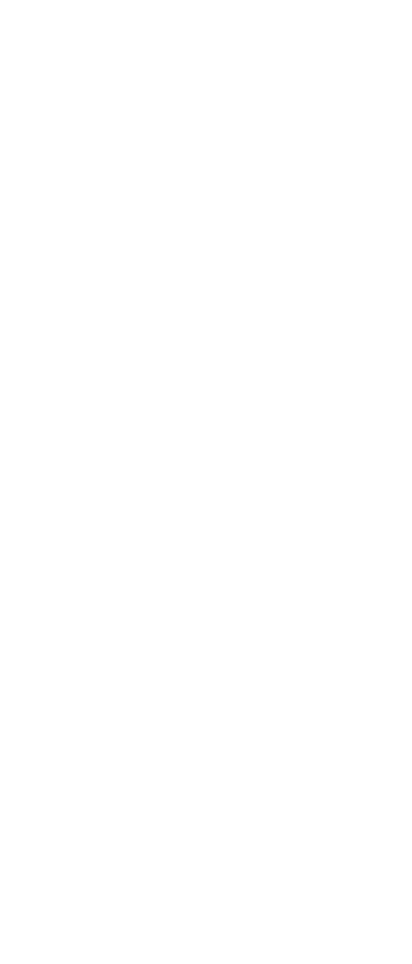
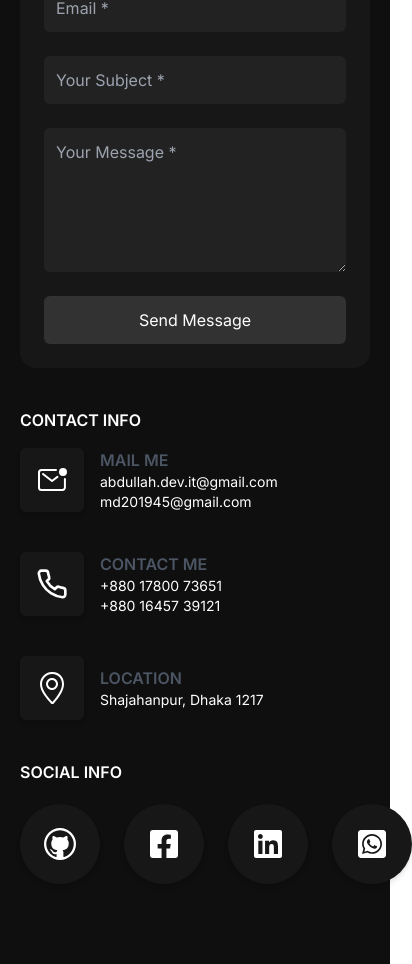
Before and after one commit to Md-Abdullah-321/Personal-portfolio, a Next.js app: page / in a window 390 px wide. Shown: the part 6340-7304 px from the top of the page, 412 px wide, since content can reach past the window. Before the commit the page ends 6072 px from the top, so only its background shows below. Built offline with nearby package versions, Linux system fonts and the light colour scheme.

Commit message:
added contact section with responsiveness

```diff
--- /dev/null
+++ b/app/contact.js
@@ -0,0 +1,100 @@
+"use client"
+
+import { useState } from "react";
+import { FaFacebookSquare, FaLinkedin, FaWhatsappSquare } from "react-icons/fa";
+import { FiPhone } from "react-icons/fi";
+import { IoMailUnreadOutline } from "react-icons/io5";
+import { SlLocationPin } from "react-icons/sl";
+import { VscGithub } from "react-icons/vsc";
+
+const init = {
+    name: "",
+    email:"",
+    subject:"",
+    message: ""
+}
+
+export default function Contact() {
+    const [formData, setFormData] = useState({...init});
+  return (
+    <div className="min-h-[700px] bg-[#0F0F0F] flex justify-between items-center" id="contact">
+        <div className="w-full px-5 lg:px-0 lg:w-9/12 mx-auto py-20 sm:py-10 flex flex-col-reverse lg:flex-row justify-between items-center">
+                    {/* contact info & social info */}
+        <div className="w-full lg:w-1/3 mt-10 ">
+            {/* contact info  */}
+            <div>
+                <h3 className="text-white uppercase font-semibold">Contact info</h3>
+                <div className="flex justify-between items-center lg:items-start md:flex-row lg:flex-col gap-y-10 mt-4 flex-wrap sm:flex-nowrap">
+                    <div className="flex items-center gap-x-4">
+                        {/* icon  */}
+                        <div>
+                            <p className="bg-[#171717] p-4 rounded-md shadow-md">{<IoMailUnreadOutline className="text-white w-8 h-8"/>}</p>
+                        </div>
+                        {/* text  */}
+                        <div>
+                            <h4 className="text-gray-600 font-semibold uppercase">Mail Me</h4>
+                            <p className="text-white text-sm">abdullah.dev.it@gmail.com</p>
+                            <p className="text-white text-sm">md201945@gmail.com</p>
+                        </div>
+                    </div>
+
+                    <div className="flex items-center gap-x-4">
+                        {/* icon  */}
+                        <div>
+                            <p className="bg-[#171717] p-4 rounded-md shadow-md">{<FiPhone className="text-white w-8 h-8"/>}</p>
+                        </div>
+                        {/* text  */}
+                        <div>
+                            <h4 className="text-gray-600 font-semibold uppercase">Contact Me</h4>
+                            <p className="text-white text-sm">+880 17800 73651</p>
+                            <p className="text-white text-sm">+880 16457 39121</p>
+                        </div>
+                    </div>
+
+                    <div className="flex items-center gap-x-4">
+                        {/* icon  */}
+                        <div>
+                            <p className="bg-[#171717] p-4 rounded-md shadow-md">{<SlLocationPin className="text-white w-8 h-8"/>}</p>
+                        </div>
+                        {/* text  */}
+                        <div>
+                            <h4 className="text-gray-600 font-semibold uppercase">Location</h4>
+                            <p className="text-white text-sm">Shajahanpur, Dhaka 1217</p>
+                        </div>
+                    </div>
+                </div>
+            </div>
+
+            {/* social info  */}
+            <div className="mt-10 lg:mt-20">
+            <h3 className="text-white uppercase font-semibold">Social info</h3>
+            <div className="flex gap-x-6 items-center mt-5">
+                <a href="https://github.com/Md-Abdullah-321" className="bg-[#171717] p-6 rounded-full shadow-md" target="_blank">{<VscGithub className="text-white w-8 h-8 cursor-pointer"/>}</a>
+
+                <a href="https://www.facebook.com/profile.php?id=100086184884085" className="bg-[#171717] p-6 rounded-full shadow-md" target="_blank">{<FaFacebookSquare className="text-white w-8 h-8 cursor-pointer"/>}</a>
+
+                <a href="https://www.linkedin.com/in/md-abdullah-1907b8173/"  className="bg-[#171717] p-6 rounded-full shadow-md" target="_blank">{<FaLinkedin className="text-white w-8 h-8 cursor-pointer"/>}</a>
+
+                <a href="https://wa.me/+8801780073651" className="bg-[#171717] p-6 rounded-full shadow-md" target="_blank">{<FaWhatsappSquare className="text-white w-8 h-8 cursor-pointer"/>}</a>
+            </div>
+            </div>
+        </div>
+
+        {/* contact form  */}
+        <div className="w-full lg:w-2/3 flex justify-center items-center lg:mt-0">
+            <div className="bg-[#171717] p-6 rounded-2xl w-full">
+                <h2 className="text-white text-5xl text-start font-semibold">Let's work <span className=" text-violet-500">together</span></h2>
+
+                <form method="post" className="flex flex-col justify-center items-center w-full gap-y-6 mt-5">
+                    <input type="text" name="text" placeholder="Name *" className="w-full p-3 rounded-md bg-[#222222] outline-none text-white"/>
+                    <input type="email" name="email" placeholder="Email *" className="w-full p-3 rounded-md bg-[#222222] outline-none text-white" />
+                    <input type="text" name="subject" placeholder="Your Subject *" className="w-full p-3 rounded-md bg-[#222222] outline-none text-white"/>
+                    <textarea name="message" placeholder="Your Message *" className="w-full p-3 rounded-md bg-[#222222] outline-none text-white h-36"/>
+                    <button className="w-full p-3 rounded-md bg-[#323232] text-white hover:bg-[#222222]">Send Message</button>
+                </form>
+            </div>
+        </div>
+        </div>
+    </div>
+  )
+}
--- a/app/footer.js
+++ b/app/footer.js
@@ -3,7 +3,7 @@ import { Suspense, useEffect, useState } from "react";
 
 const Footer = () => {
   return (
-    <footer className="bg-[#0F0715] mt-3 flex flex-col gap-y-2 py-2">
+    <footer className="bg-[#0F0715] flex flex-col gap-y-2 py-4">
         <ul className="flex justify-center items-center gap-x-6 text-white font-semibold">
                 <li>
                     <a href="#">Home</a>
--- a/app/navbar/NavbarForLargeDevice.js
+++ b/app/navbar/NavbarForLargeDevice.js
@@ -28,7 +28,7 @@ export default function Navbar (){
                     <Link href="#portfolio">Portfolio</Link>
                 </li>
                 <li>
-                    <button style={ButtonBackground} className="px-6 py-1.5 rounded-3xl hover:bg-white ">Hire Me!</button>
+                    <a href="#contact" style={ButtonBackground} className="px-6 py-1.5 rounded-3xl hover:bg-white ">Hire Me!</a>
                 </li>
             </ul>
         </nav>
--- a/app/navbar/NavbarForMediumDevice.js
+++ b/app/navbar/NavbarForMediumDevice.js
@@ -54,7 +54,7 @@ export default function MediumDeviceNavbar() {
                     <hr />
                         <br />
                     <li className="w-full flex justify-end items-center">
-                        <button style={ButtonBackground} className="px-12 py-2 hover:bg-white " onClick={() => setToggleTabMenu(false)}>Hire Me!</button>
+                        <a href="#contact" style={ButtonBackground} className="px-12 py-2 hover:bg-white " onClick={() => setToggleTabMenu(false)}>Hire Me!</a>
                     </li>
                 </nav>
                 </div>
--- a/app/page.js
+++ b/app/page.js
@@ -1,4 +1,5 @@
 import About from "./about";
+import Contact from "./contact";
 import MyDetails from "./details/details";
 import HeroSection from "./heroSection";
 import Services from "./services";
@@ -12,7 +13,7 @@ export default function Home() {
       <MyDetails/>
       <Skills/>
       <Services/>
-      <div className="h-10 lg:hidden"></div>
+      <Contact/>
     </>
   );
 }
```
